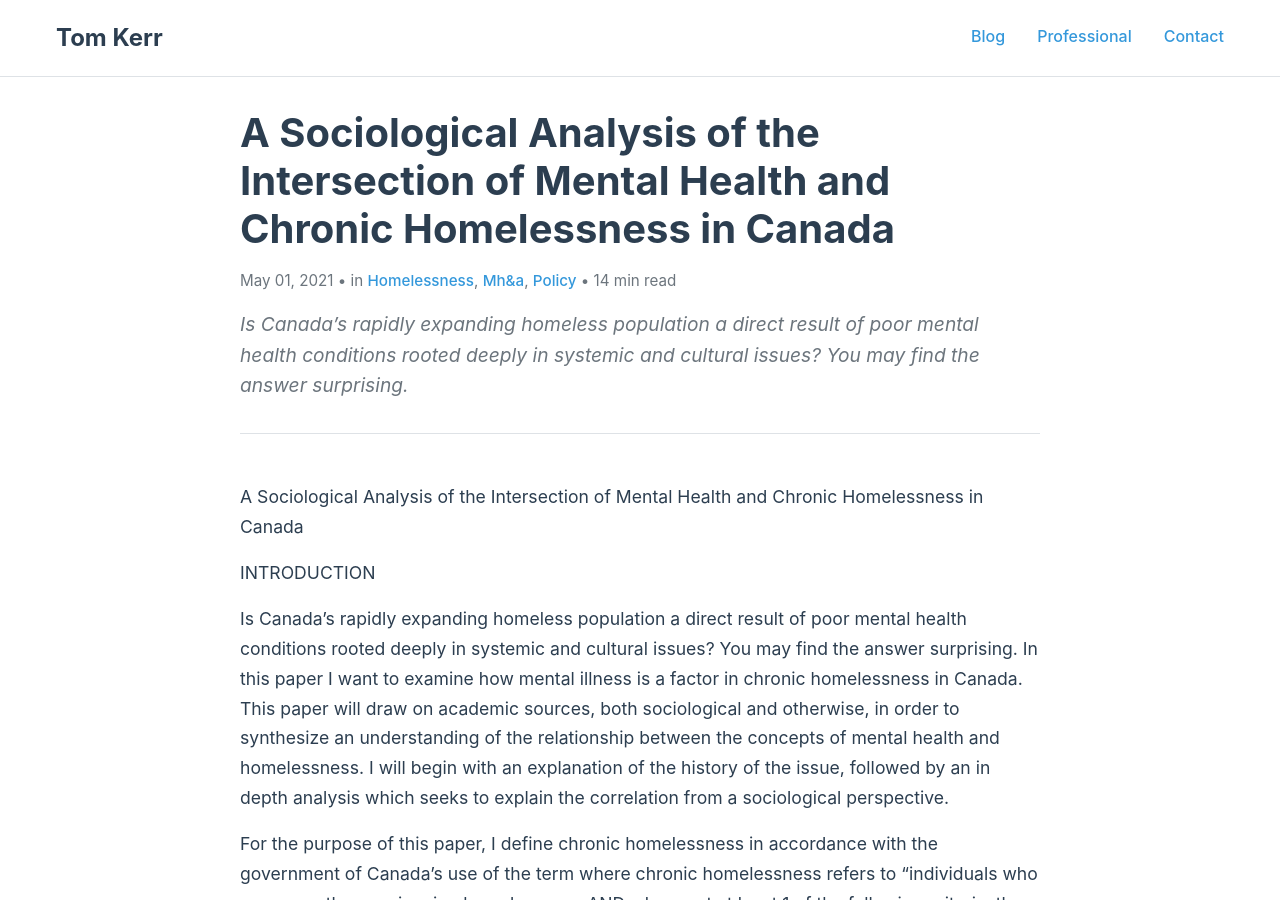
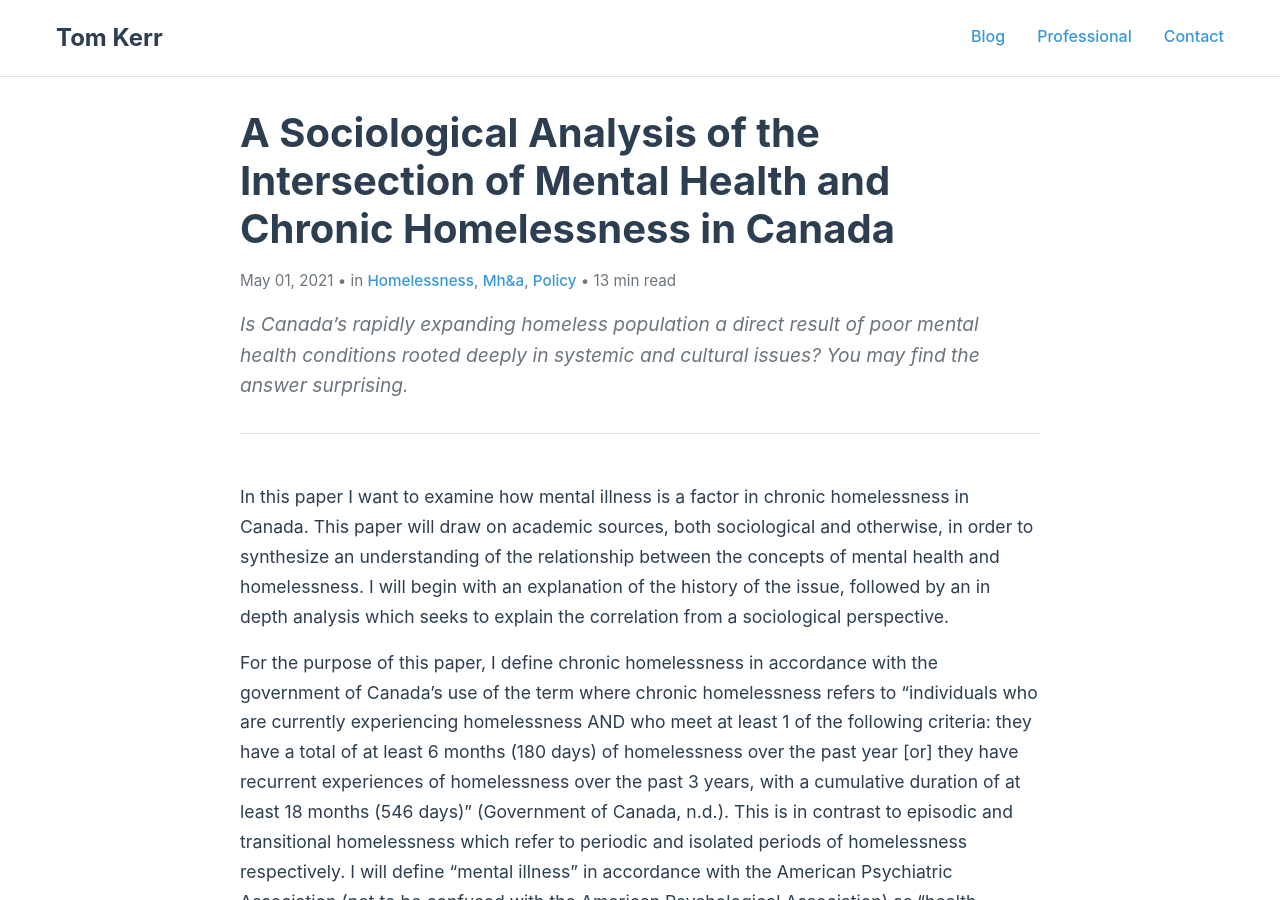
Before and after one commit to TDK250/Toms-Site, a Jekyll site: the page built from _posts/2021-03-31-Homelessness in Canada.md, in a window 1280 px wide and 900 px high. Built offline with Jekyll 4.4.1, drawn with Linux system fonts in a browser that asks for light colours.

Commit message:
Update 2021-03-31-Homelessness in Canada.md

```diff
--- a/_posts/2021-03-31-Homelessness in Canada.md
+++ b/_posts/2021-03-31-Homelessness in Canada.md
@@ -7,11 +7,7 @@ tags: [homelessness, MH&A, policy]
 excerpt: "Is Canada’s rapidly expanding homeless population a direct result of poor mental health conditions rooted deeply in systemic and cultural issues? You may find the answer surprising."
 ---
 
-A Sociological Analysis of the Intersection of Mental Health and Chronic Homelessness in Canada
-
-INTRODUCTION
-
-Is Canada’s rapidly expanding homeless population a direct result of poor mental health conditions rooted deeply in systemic and cultural issues? You may find the answer surprising. In this paper I want to examine how mental illness is a factor in chronic homelessness in Canada. This paper will draw on academic sources, both sociological and otherwise, in order to synthesize an understanding of the relationship between the concepts of mental health and homelessness. I will begin with an explanation of the history of the issue, followed by an in depth analysis which seeks to explain the correlation from a sociological perspective.
+In this paper I want to examine how mental illness is a factor in chronic homelessness in Canada. This paper will draw on academic sources, both sociological and otherwise, in order to synthesize an understanding of the relationship between the concepts of mental health and homelessness. I will begin with an explanation of the history of the issue, followed by an in depth analysis which seeks to explain the correlation from a sociological perspective.
 
 For the purpose of this paper, I define chronic homelessness in accordance with the government of Canada’s use of the term where chronic homelessness refers to “individuals who are currently experiencing homelessness AND who meet at least 1 of the following criteria: they have a total of at least 6 months (180 days) of homelessness over the past year [or] they have recurrent experiences of homelessness over the past 3 years, with a cumulative duration of at least 18 months (546 days)” (Government of Canada, n.d.). This is in contrast to episodic and transitional homelessness which refer to periodic and isolated periods of homelessness respectively. I will define “mental illness” in accordance with the American Psychiatric Association (not to be confused with the American Psychological Association) as “health conditions involving changes in emotion, thinking or behaviour (or a combination of these) [which are] associated with distress and/or problems functioning in social, work or family activities.” (American Psychiatric Association, n.d.). Note that addiction is included in this definition by nature of its symptoms.
 
```
